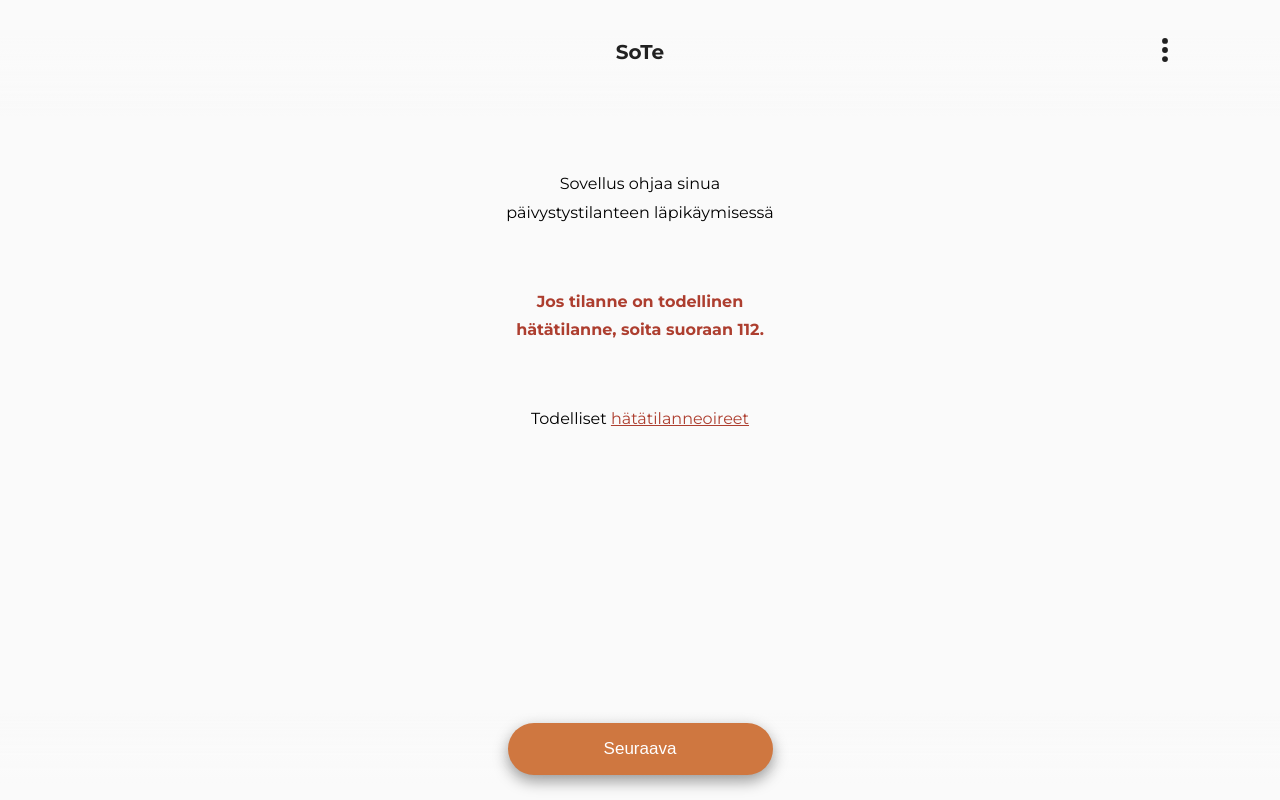
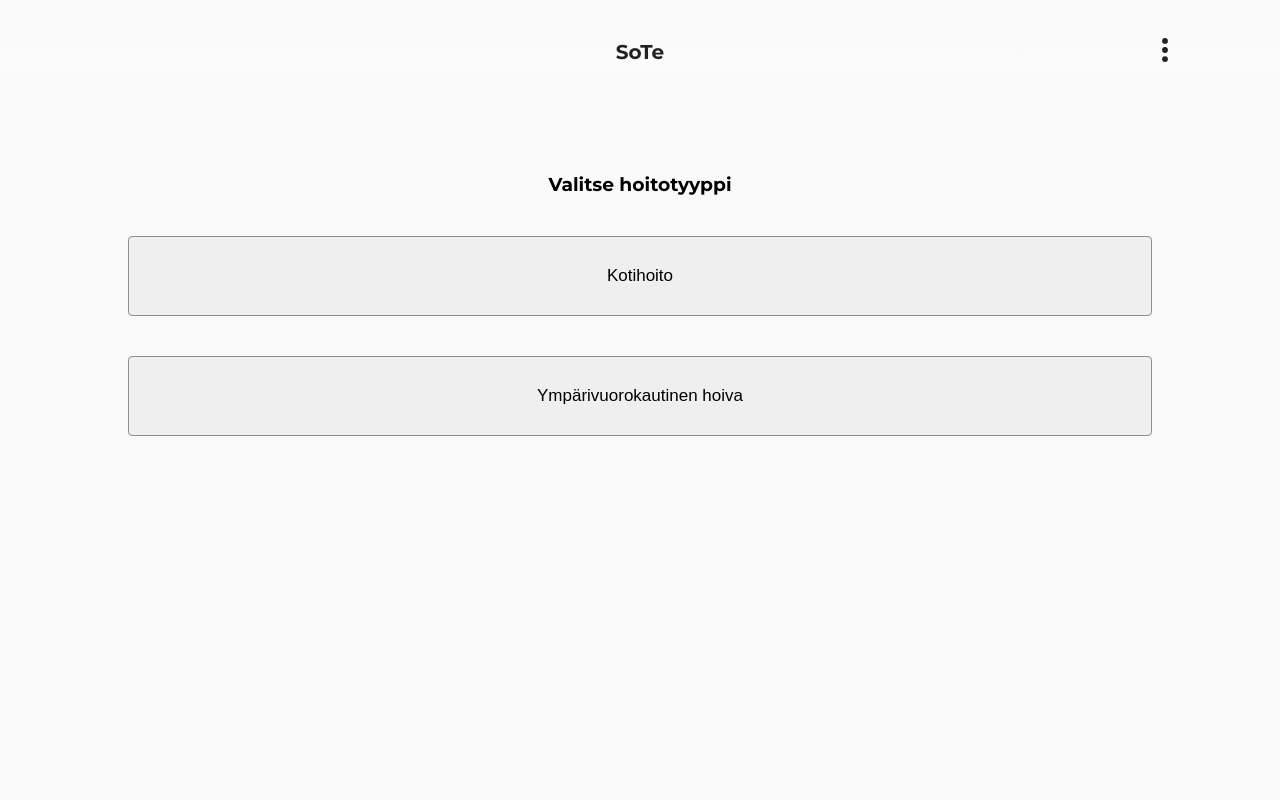
Before and after one commit to digitalents-helsinki/Sote-App, a React (Create React App) app: page / in a window 1280 px wide. Built offline with nearby package versions, Linux system fonts and the light colour scheme.

Commit message:
Add care type selection and instructions for around the clock care

```diff
--- a/src/App.js
+++ b/src/App.js
@@ -22,6 +22,7 @@ import InstructionPage from "./Pages/InstructionPage";
 import InstructionPageTwo from "./Pages/InstructionPageTwo";
 import { CSSTransition, TransitionGroup } from "react-transition-group";
 import NextButton from "./Components/NextButton";
+import CareTypeSelectionPage from "./Pages/CareTypeSelectionPage";
 
 let testingdata = {
   "Onko hengitystie auki?": true,
@@ -48,7 +49,7 @@ let testingdata = {
   "Mittaa verensokeri: - NEWSscore": 0
 };
 
-function usePersistedState(key, defaultValue) {
+function useSessionState(key, defaultValue) {
   const [state, setState] = useState(
     () => JSON.parse(sessionStorage.getItem(key)) || defaultValue
   );
@@ -58,9 +59,22 @@ function usePersistedState(key, defaultValue) {
   return [state, setState];
 }
 
+function useCookieState(key, defaultValue = "") {
+  const [state, setState] = useState(() =>
+    (cookieMatch => (cookieMatch ? cookieMatch[1] : defaultValue))(
+      document.cookie.match(new RegExp(`(?:^|;\\s*)__HOST_SOTE_${key}=([^;]*)`))
+    )
+  );
+  useEffect(() => {
+    document.cookie = `__HOST_SOTE_${key}=${state}; Max-Age=${Number.MAX_SAFE_INTEGER}; path=/; Secure; SameSite=Strict;`;
+  }, [key, state]);
+  return [state, setState];
+}
+
 function App() {
-  const [personData, setPersonData] = usePersistedState("personData", {});
-  const [controlData, setcontrolData] = usePersistedState("controlData", {});
+  const [careType, setCareType] = useCookieState("careType");
+  const [personData, setPersonData] = useSessionState("personData", {});
+  const [controlData, setcontrolData] = useSessionState("controlData", {});
 
   const [emergencyVisibility, setEmergencyVisibility] = useState(null); // this should start out as null for animation logic
   const [menuVisibility, setMenuVisibility] = useState(false);
@@ -84,8 +98,6 @@ function App() {
   const generateClassNames = historyAction =>
     historyAction === "PUSH" ? "slide-right" : "slide-left";
 
-  console.log(NEWSscoreTotal);
-
   return (
     <BrowserRouter>
       <div className="App">
@@ -96,10 +108,12 @@ function App() {
           setPersonData={setPersonData}
           setcontrolData={setcontrolData}
           testingdata={testingdata}
+          setCareType={setCareType}
         />
         <TopArea
           setMenuVisibility={setMenuVisibility}
           personData={personData}
+          careType={careType}
         />
         <Route
           render={({ history, location }) => (
@@ -117,9 +131,21 @@ function App() {
                 classNames={generateClassNames(history.action)}
               >
                 <Switch location={location}>
+                  {!careType && (
+                    <Route
+                      exact={true}
+                      path="/"
+                      children={props => (
+                        <CareTypeSelectionPage
+                          setCareType={setCareType}
+                          history={history}
+                          {...props}
+                        />
+                      )}
+                    />
+                  )}
                   <Route
-                    exact={true}
-                    path="/"
+                    path={"/start"}
                     children={props => (
                       <LandingPage
                         history={history}
@@ -288,6 +314,7 @@ function App() {
                         NEWSscoreTotal={NEWSscoreTotal}
                         ControlNEWSscoreTotal={ControlNEWSscoreTotal}
                         history={history}
+                        careType={careType}
                         {...props}
                       />
                     )}
--- a/src/App.scss
+++ b/src/App.scss
@@ -213,6 +213,7 @@ body {
   }
 
   .TopArea {
+    font-family: $font-montserrat;
     position: fixed;
     top: 0;
     width: 100%;
@@ -248,10 +249,20 @@ body {
       }
 
       .AppName {
-        font-family: $font-montserrat;
         font-size: 20px;
         font-weight: 800;
         margin: 4px 0 0 0;
+      }
+
+      .care-type {
+        position: absolute;
+        font-size: 12px;
+        color: grey;
+        top: 1vh;
+        white-space: nowrap;
+        text-align: center;
+        width: 100%;
+        margin-left: -8vw;
       }
 
       .more-btn {
@@ -463,6 +474,25 @@ body {
           text-decoration: underline;
           color: $sote-red;
         }
+      }
+    }
+  }
+
+  .care-type-selection {
+    &-title {
+      text-align: center;
+      margin-bottom: 40px;
+    }
+    &-button {
+      height: 10vh;
+      width: 80vw;
+      margin-left: 4vw;
+      font-size: 17px;
+      border: 1px solid #8c8c8c;
+      border-radius: 4px;
+
+      &:first-of-type {
+        margin-bottom: 5vh;
       }
     }
   }
--- a/src/Components/MenuPanel.js
+++ b/src/Components/MenuPanel.js
@@ -8,7 +8,8 @@ function MenuPanel({
   setEmergencyVisibility,
   setPersonData,
   setcontrolData,
-  testingdata
+  testingdata,
+  setCareType
 }) {
   const history = useHistory();
   const location = useLocation();
@@ -36,7 +37,8 @@ function MenuPanel({
           <div
             className="reset"
             onClick={() => {
-              if (location.pathname !== "/") history.replace("/");
+              if (!["/", "/start"].includes(location.pathname))
+                history.replace("/start");
               setcontrolData({});
               setPersonData({});
               setMenuVisibility(false);
@@ -60,6 +62,16 @@ function MenuPanel({
           <div
             className="emeregencyPage-fromMenu"
             onClick={() => {
+              setCareType("");
+              history.push("/", { initial: false });
+              setMenuVisibility(false);
+            }}
+          >
+            <p>Vaihda hoitotyyppiä</p>
+          </div>
+          <div
+            className="emeregencyPage-fromMenu"
+            onClick={() => {
               setPersonData(testingdata);
               setMenuVisibility(false);
             }}
--- a/src/Components/NextButton.js
+++ b/src/Components/NextButton.js
@@ -5,7 +5,7 @@ const NextButton = ({ personData, NEWSscoreTotal }) => {
   const history = useHistory();
   const location = useLocation();
   const locations = [
-    "/",
+    "/start",
     "/hengitystie",
     "/hengitys",
     "/verenkierto",
--- a/src/Components/ProgressBar.js
+++ b/src/Components/ProgressBar.js
@@ -21,7 +21,7 @@ function ProgressBar({ personData }) {
   const locationIndex = locations.findIndex(loc => loc === location.pathname);
   const progressBarWidthInPercents = ~locationIndex
     ? `calc(${(100 / locations.length) * locationIndex}% - 4px)`
-    : location.pathname === "/"
+    : ["/", "/start"].includes(location.pathname)
     ? "0"
     : "calc(100% - 4px)";
   const progressBarShadowExpressions = [
--- a/src/InstructionComponents/InstructionCardSecond.js
+++ b/src/InstructionComponents/InstructionCardSecond.js
@@ -4,8 +4,39 @@ function InstructionCardSecond({
   NEWSscoreTotal,
   personData,
   controlData,
-  ControlNEWSscoreTotal
+  ControlNEWSscoreTotal,
+  careType
 }) {
+  const highRiskInstructions = {
+    Kotihoito: (
+      <>
+        <p>
+          &rarr; <span>Soita 112.</span>
+        </p>
+        <p style={{ fontWeight: "600" }}>
+          Muistathan tarkastaa mahdolliset hoidonrajaukset/-linjaukset ennen 112
+          soittoa.
+        </p>
+        <p>Tarvittaessa mittaa uudestaan vitaalit ambulanssia odottaessa.</p>
+      </>
+    ),
+    "Ympärivuorokautinen hoiva": (
+      <>
+        <h3 style={{ marginTop: "30px" }}>Virka-aikana:</h3>
+        <div className="content">
+          <p>Konsultoi oma lääkäri.</p>
+        </div>
+        <h3 style={{ marginTop: "30px" }}>Virka-ajan ulkopuolella:</h3>
+        <div className="content">
+          <p>
+            Konsultoi geriatrista lääkäriä erillisen ohjeen mukaan. Huom. klo 21
+            jälkeen soita päivystyspoliklinikan vuorovastaavalle
+            sairaanhoitajalle.
+          </p>
+        </div>
+      </>
+    )
+  };
   const CheckNEWSSCORErisk = () => {
     if (NEWSscoreTotal === 0) {
       return "Lievä riski";
@@ -84,19 +115,12 @@ function InstructionCardSecond({
             *Koska yksittäisestä mittauksesta tuli korkean riskiluokan arvio.
           </p>
         )}
-        <p>
-          &rarr; <span>Soita 112.</span>
-        </p>
         {NEWSscoreRiskChange() && (
           <p style={{ color: "#ab2615", fontWeight: "bold" }}>
             *Koska riskiluokka oli aluksi korkea.
           </p>
         )}
-        <p style={{ fontWeight: "600" }}>
-          Muistathan tarkastaa mahdolliset hoidonrajaukset/-linjaukset ennen 112
-          soittoa.
-        </p>
-        <p>Tarvittaessa mittaa uudestaan vitaalit ambulanssia odottaessa.</p>
+        {highRiskInstructions[careType]}
       </div>
     );
   } else if (
@@ -136,7 +160,8 @@ function InstructionCardSecond({
         <div className="content">
           <p>
             Jos oma SH ei paikalla voit konsultoida oman alueesi
-            päivystyspoliklinikan vuorovastaavaa tai{" "}
+            päivystyspoliklinikan vuorovastaavaa (Huom. klo 21 jälkeen soita
+            päivystyspoliklinikan vuorovastaavalle sairaanhoitajalle.) tai{" "}
             <span>
               virka-ajan ulkopuolista lääkäriä ISBAR-raportointiohjeen mukaan.
             </span>
--- /dev/null
+++ b/src/Pages/CareTypeSelectionPage.js
@@ -0,0 +1,32 @@
+import React from "react";
+import Page from "../Components/Page";
+import { useHistory, useLocation } from "react-router-dom";
+
+function CareTypeSelectionPage({ setCareType }) {
+  const history = useHistory();
+  const location = useLocation();
+  const clickHandler = value => {
+    setCareType(value);
+    if (!location.state.initial) history.goBack();
+    else history.push("/start");
+  };
+  return (
+    <Page>
+      <h3 className="care-type-selection-title">Valitse hoitotyyppi</h3>
+      <button
+        className="care-type-selection-button"
+        onClick={() => clickHandler("Kotihoito")}
+      >
+        Kotihoito
+      </button>
+      <button
+        className="care-type-selection-button"
+        onClick={() => clickHandler("Ympärivuorokautinen hoiva")}
+      >
+        Ympärivuorokautinen hoiva
+      </button>
+    </Page>
+  );
+}
+
+export default CareTypeSelectionPage;
--- a/src/Pages/InstructionPageTwo.js
+++ b/src/Pages/InstructionPageTwo.js
@@ -7,7 +7,8 @@ function InstructionPageTwo({
   personData,
   controlData,
   NEWSscoreTotal,
-  ControlNEWSscoreTotal
+  ControlNEWSscoreTotal,
+  careType
 }) {
   console.log(NEWSscoreTotal);
 
@@ -25,6 +26,7 @@ function InstructionPageTwo({
           personData={personData}
           controlData={controlData}
           ControlNEWSscoreTotal={ControlNEWSscoreTotal}
+          careType={careType}
         />
         <Report personData={personData} />
       </div>
```
Also changed, not shown: src/Components/TopArea.js (+10 -7 lines).
